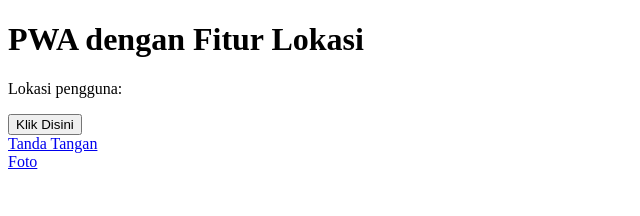
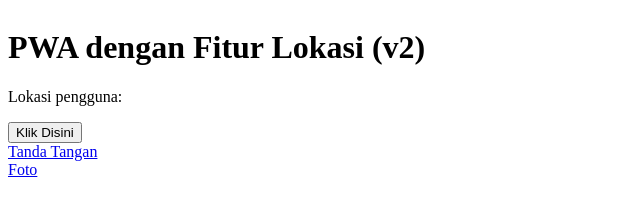
Before and after one commit to Ariska138/twa-absensi, a plain HTML site: page index.html in a window 1280 px wide. Shown: the whole page, without its empty margins (0-640 px from the left). Drawn offline with Linux system fonts and the light colour scheme.

Commit message:
update ui

```diff
--- a/index.html
+++ b/index.html
@@ -9,16 +9,28 @@
   <link rel="icon" type="image/png" sizes="32x32" href="/favicon-32x32.png">
   <link rel="icon" type="image/png" sizes="16x16" href="/favicon-16x16.png">
   <link rel="manifest" href="/site.webmanifest">
+  <style>
+    body {
+      overflow: hidden;
+    }
+
+    #container {
+      height: 100vh;
+      overflow-y: auto;
+      -webkit-overflow-scrolling: touch;
+    }
+  </style>
 </head>
 
 <body>
-  <h1>PWA dengan Fitur Lokasi</h1>
-  <p>Lokasi pengguna: <span id="location"></span></p>
-  <div><button onclick="dapatLokasi()">Klik Disini</button></div>
-  <div> <a href="/tandaTangan/" target="_self">Tanda Tangan</a></div>
-  <div><a href="/foto.html" target="_self">Foto</a>
+  <div id="container">
+    <h1>PWA dengan Fitur Lokasi (v2)</h1>
+    <p>Lokasi pengguna: <span id="location"></span></p>
+    <div><button onclick="dapatLokasi()">Klik Disini</button></div>
+    <div> <a href="/tandaTangan/" target="_self">Tanda Tangan</a></div>
+    <div><a href="/foto.html" target="_self">Foto</a>
+    </div>
   </div>
-
 
   <script>
     function dapatLokasi() {
@@ -38,21 +50,6 @@
         alert("Latitude: " + position.coords.latitude +
           "<br>Longitude: " + position.coords.longitude)
       }
-      // if ('geolocation' in navigator) {
-      //   navigator.geolocation.getCurrentPosition(function (position) {
-      //     const locationElement = document.getElementById('location');
-      //     const latitude = position.coords.latitude;
-      //     const longitude = position.coords.longitude;
-      //     alert(`Lat: n${latitude}, Lon: ${longitude}`);
-      //     locationElement.textContent = `Lat: ${latitude}, Lon: ${longitude}`;
-      //   }, function (error) {
-      //     alert('Gagal mendapatkan lokasi:', error.message);
-      //     console.error('Gagal mendapatkan lokasi:', error.message);
-      //   });
-      // } else {
-      //   alert('Browser tidak mendukung geolocation.');
-      //   console.log('Browser tidak mendukung geolocation.');
-      // }
     }
     dapatLokasi();
   </script>
```
